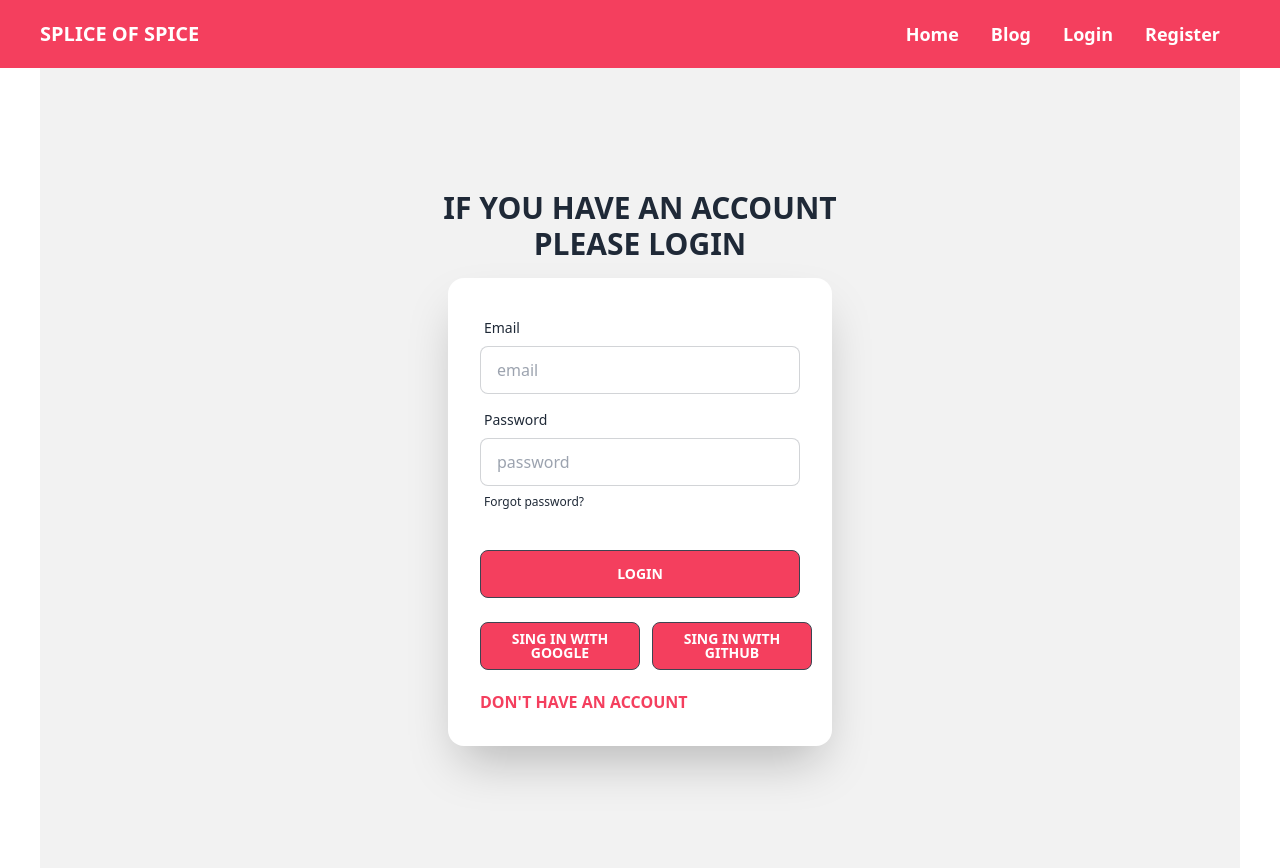
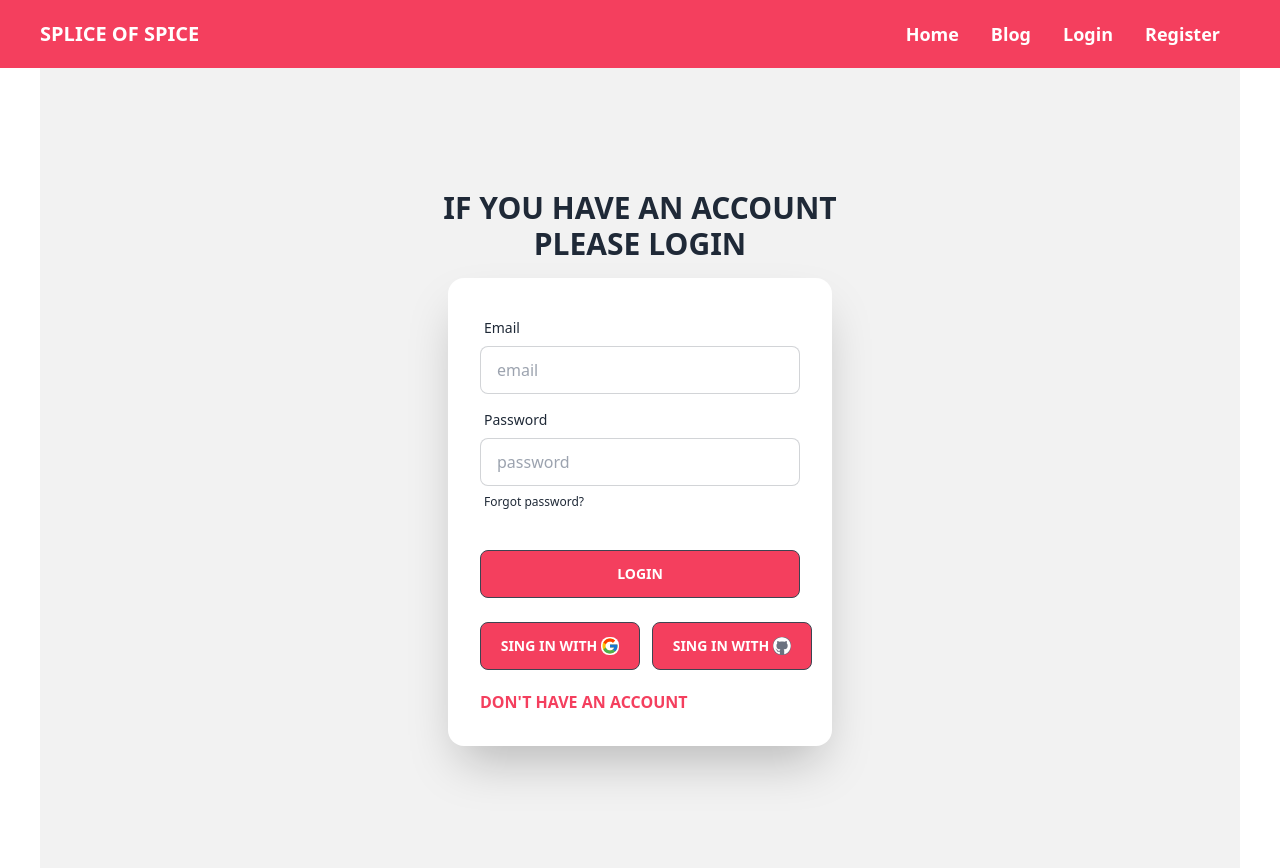
Before and after one commit to nazmulayyan/slice-of-spice-clinet, a React (Vite) app: page /login in a window 1280 px wide. Built offline with nearby package versions, Linux system fonts and the light colour scheme.

Commit message:
login from updated

```diff
--- a/package.json
+++ b/package.json
@@ -15,6 +15,7 @@
     "match-sorter": "^6.3.1",
     "react": "^18.2.0",
     "react-dom": "^18.2.0",
+    "react-icons": "^4.8.0",
     "react-router-dom": "^6.11.1",
     "sort-by": "^1.2.0"
   },
--- a/src/component/Login/Login.jsx
+++ b/src/component/Login/Login.jsx
@@ -1,5 +1,8 @@
 import React from 'react';
 import { Link } from 'react-router-dom';
+import { FaGithub } from 'react-icons/fa';
+import { FcGoogle } from "react-icons/fc";
+
 
 const Login = () => {
     return (
@@ -30,8 +33,8 @@ const Login = () => {
                             <div className="form-control mt-6">
                                 <button className="btn bg-rose-500">Login</button>
                                 <div className='flex gap-3 mt-6 w-full'>
-                                    <button className="btn bg-rose-500 w-1/2">sing in with google</button>
-                                    <button className="btn bg-rose-500 w-1/2">sing in with github</button>
+                                    <button className="btn bg-rose-500 w-1/2">sing in with <FcGoogle className='ms-1 bg-white rounded-lg text-lg'/></button>
+                                    <button className="btn bg-rose-500 w-1/2">sing in with <FaGithub className='bg-gray-500 ms-1 rounded-lg text-lg'/></button>
                                 </div>
                             </div>
                             <Link className='text-rose-500 uppercase font-semibold mt-3' to='/register'>don't have an account</Link>
```
Also changed, not shown: 1 other file (tests, documents, lock files or other folders).
